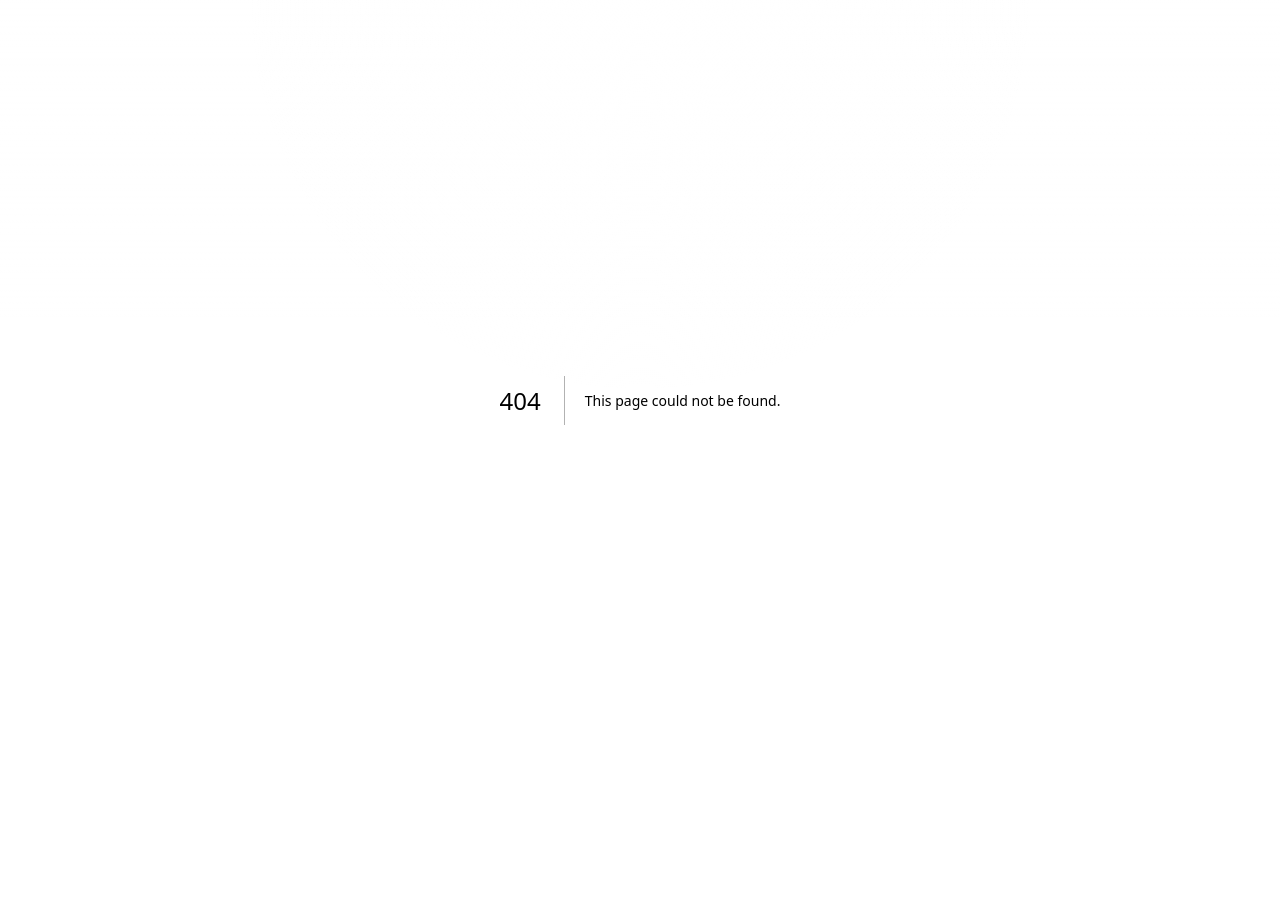
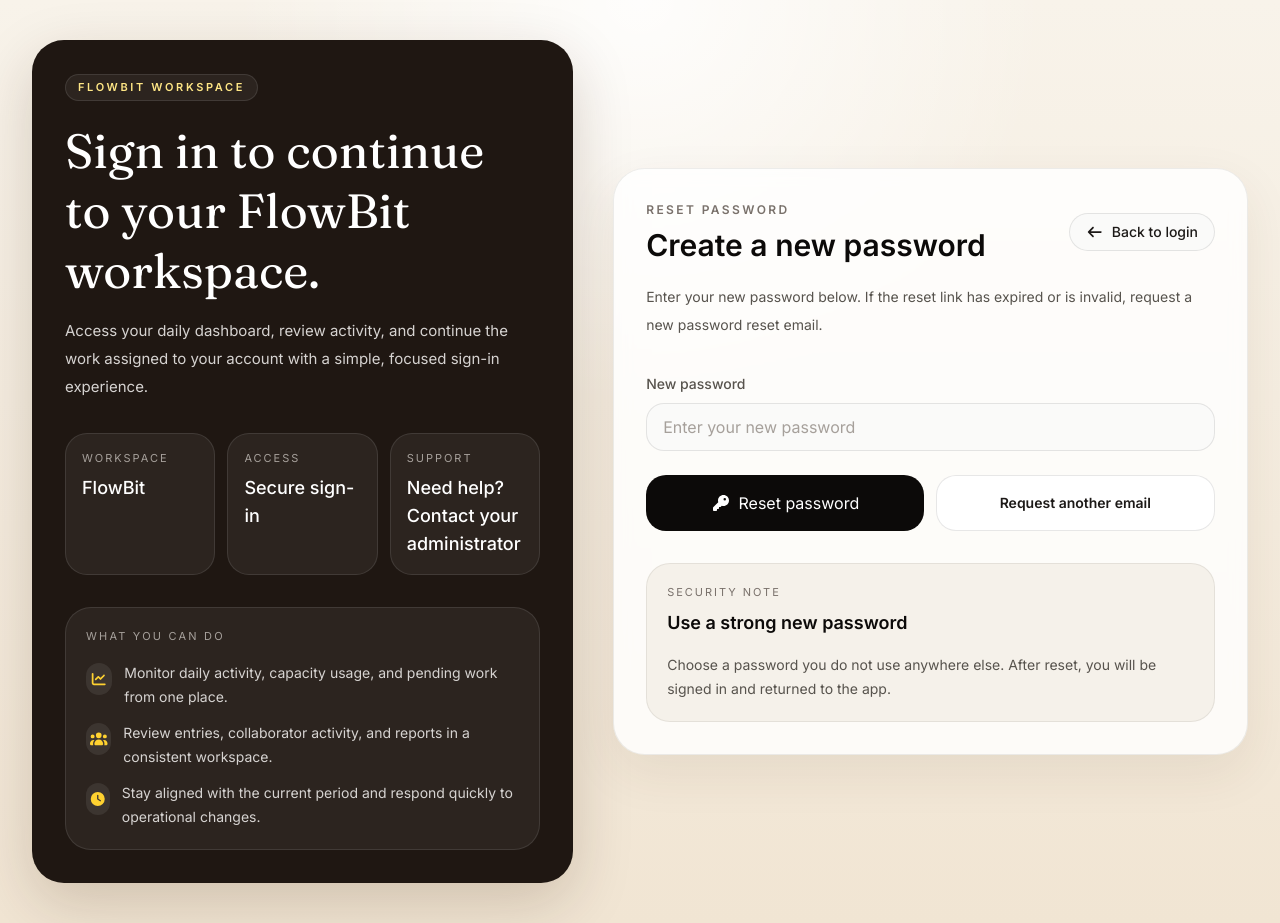
Before and after one commit to dana-khaing/FlowBit_Capacity-Based-Numeric-Transaction-Management-System, a Next.js app in the folder flowbit-frontend/: page /reset-password in a window 1280 px wide. Before the commit this address had no page. Before the commit the page ends 800 px from the top, so only its background shows below. Built offline with nearby package versions, Linux system fonts and the light colour scheme.

Commit message:
Connect password recovery flows to backend

```diff
--- /dev/null
+++ b/flowbit-frontend/src/app/reset-password/page.tsx
@@ -0,0 +1,14 @@
+import { ResetPasswordPage } from "@/components/auth/reset-password-page";
+
+type ResetPasswordRouteProps = {
+  searchParams: Promise<{
+    selector?: string;
+    token?: string;
+  }>;
+};
+
+export default async function ResetPasswordRoute({ searchParams }: ResetPasswordRouteProps) {
+  const params = await searchParams;
+
+  return <ResetPasswordPage selector={params.selector || ""} token={params.token || ""} />;
+}
--- a/flowbit-frontend/src/components/auth/forgot-password-form-card.tsx
+++ b/flowbit-frontend/src/components/auth/forgot-password-form-card.tsx
@@ -1,11 +1,13 @@
 "use client";
 
+import { useState } from "react";
 import Link from "next/link";
 import { FontAwesomeIcon } from "@fortawesome/react-fontawesome";
 import { faArrowLeft, faEnvelope } from "@fortawesome/free-solid-svg-icons";
 import { AuthInput } from "./auth-input";
 import { Button } from "@/components/ui/button";
 import { Card, CardContent } from "@/components/ui/card";
+import { requestPasswordReset } from "@/lib/auth-client";
 
 const recoveryNotes = [
   "Enter the email address linked to your account.",
@@ -14,6 +16,26 @@ const recoveryNotes = [
 ];
 
 export function ForgotPasswordFormCard() {
+  const [email, setEmail] = useState("");
+  const [message, setMessage] = useState("");
+  const [errorMessage, setErrorMessage] = useState("");
+  const [isSubmitting, setIsSubmitting] = useState(false);
+
+  async function handlePasswordReset() {
+    setErrorMessage("");
+    setMessage("");
+    setIsSubmitting(true);
+
+    try {
+      const response = await requestPasswordReset(email);
+      setMessage(response.message);
+    } catch (error) {
+      setErrorMessage(error instanceof Error ? error.message : "Unable to request password reset.");
+    } finally {
+      setIsSubmitting(false);
+    }
+  }
+
   return (
     <Card className="mt-5 bg-white/82 p-5 shadow-[0_18px_50px_rgba(73,52,26,0.08)] backdrop-blur sm:p-8 lg:mt-0 lg:w-[54%]">
       <div className="flex items-center justify-between gap-3">
@@ -36,13 +58,33 @@ export function ForgotPasswordFormCard() {
       </p>
 
       <div className="mt-8">
-        <AuthInput label="Email address" type="text" placeholder="Enter your email address" />
+        <AuthInput
+          label="Email address"
+          type="text"
+          placeholder="Enter your email address"
+          name="email"
+          autoComplete="email"
+          value={email}
+          onChange={(event) => setEmail(event.target.value)}
+        />
       </div>
 
+      {message ? (
+        <div className="mt-6 rounded-[20px] border border-emerald-200 bg-emerald-50 px-4 py-3 text-sm text-emerald-900">
+          {message}
+        </div>
+      ) : null}
+
+      {errorMessage ? (
+        <div className="mt-6 rounded-[20px] border border-red-200 bg-red-50 px-4 py-3 text-sm text-red-900">
+          {errorMessage}
+        </div>
+      ) : null}
+
       <div className="mt-6 flex flex-col gap-3 sm:flex-row">
-        <Button className="flex-1" size="lg">
+        <Button className="flex-1" size="lg" onClick={handlePasswordReset} disabled={isSubmitting}>
           <FontAwesomeIcon icon={faEnvelope} className="h-4 w-4" />
-          Send recovery email
+          {isSubmitting ? "Sending..." : "Send recovery email"}
         </Button>
         <Link
           href="/login"
--- /dev/null
+++ b/flowbit-frontend/src/components/auth/reset-password-form-card.tsx
@@ -0,0 +1,116 @@
+"use client";
+
+import { useEffect, useState } from "react";
+import { useRouter } from "next/navigation";
+import Link from "next/link";
+import { FontAwesomeIcon } from "@fortawesome/react-fontawesome";
+import { faArrowLeft, faKey } from "@fortawesome/free-solid-svg-icons";
+import { AuthInput } from "./auth-input";
+import { Button } from "@/components/ui/button";
+import { Card, CardContent } from "@/components/ui/card";
+import { KEEP_SIGNED_IN_KEY } from "@/lib/auth";
+import { resetPassword } from "@/lib/auth-client";
+
+type ResetPasswordFormCardProps = {
+  selector: string;
+  token: string;
+};
+
+export function ResetPasswordFormCard({ selector, token }: ResetPasswordFormCardProps) {
+  const router = useRouter();
+  const [newPassword, setNewPassword] = useState("");
+  const [message, setMessage] = useState("");
+  const [errorMessage, setErrorMessage] = useState("");
+  const [isSubmitting, setIsSubmitting] = useState(false);
+  const [keepSignedIn, setKeepSignedIn] = useState(false);
+
+  useEffect(() => {
+    if (typeof window !== "undefined") {
+      setKeepSignedIn(window.localStorage.getItem(KEEP_SIGNED_IN_KEY) === "true");
+    }
+  }, []);
+
+  async function handleResetPassword() {
+    setErrorMessage("");
+    setMessage("");
+    setIsSubmitting(true);
+
+    try {
+      await resetPassword({ selector, token, new_password: newPassword }, keepSignedIn);
+      setMessage("Password reset successfully. Redirecting to your workspace...");
+      router.push("/");
+      router.refresh();
+    } catch (error) {
+      setErrorMessage(error instanceof Error ? error.message : "Unable to reset password.");
+    } finally {
+      setIsSubmitting(false);
+    }
+  }
+
+  return (
+    <Card className="mt-5 bg-white/82 p-5 shadow-[0_18px_50px_rgba(73,52,26,0.08)] backdrop-blur sm:p-8 lg:mt-0 lg:w-[54%]">
+      <div className="flex items-center justify-between gap-3">
+        <div>
+          <p className="text-[12px] font-semibold uppercase tracking-[0.2em] text-stone-500">Reset Password</p>
+          <h2 className="mt-2 text-3xl font-semibold text-stone-950">Create a new password</h2>
+        </div>
+        <Link
+          href="/login"
+          className="inline-flex items-center gap-2 rounded-full border border-stone-900/10 bg-stone-50 px-4 py-2 text-sm font-medium text-stone-600"
+        >
+          <FontAwesomeIcon icon={faArrowLeft} className="h-3.5 w-3.5" />
+          Back to login
+        </Link>
+      </div>
+
+      <p className="mt-5 max-w-2xl text-sm leading-7 text-stone-600">
+        Enter your new password below. If the reset link has expired or is invalid, request a new password reset email.
+      </p>
+
+      <div className="mt-8">
+        <AuthInput
+          label="New password"
+          type="password"
+          placeholder="Enter your new password"
+          value={newPassword}
+          onChange={(event) => setNewPassword(event.target.value)}
+        />
+      </div>
+
+      {message ? (
+        <div className="mt-6 rounded-[20px] border border-emerald-200 bg-emerald-50 px-4 py-3 text-sm text-emerald-900">
+          {message}
+        </div>
+      ) : null}
+
+      {errorMessage ? (
+        <div className="mt-6 rounded-[20px] border border-red-200 bg-red-50 px-4 py-3 text-sm text-red-900">
+          {errorMessage}
+        </div>
+      ) : null}
+
+      <div className="mt-6 flex flex-col gap-3 sm:flex-row">
+        <Button className="flex-1" size="lg" onClick={handleResetPassword} disabled={isSubmitting}>
+          <FontAwesomeIcon icon={faKey} className="h-4 w-4" />
+          {isSubmitting ? "Resetting..." : "Reset password"}
+        </Button>
+        <Link
+          href="/forgot-password"
+          className="inline-flex flex-1 items-center justify-center rounded-[20px] border border-stone-900/10 bg-white px-5 py-4 text-sm font-semibold text-stone-700 transition hover:bg-stone-50"
+        >
+          Request another email
+        </Link>
+      </div>
+
+      <Card className="mt-8 rounded-[24px] bg-[#f5f1ea]">
+        <CardContent className="p-5">
+          <p className="text-[11px] uppercase tracking-[0.18em] text-stone-500">Security Note</p>
+          <h3 className="mt-2 text-lg font-semibold text-stone-950">Use a strong new password</h3>
+          <p className="mt-4 text-sm leading-6 text-stone-600">
+            Choose a password you do not use anywhere else. After reset, you will be signed in and returned to the app.
+          </p>
+        </CardContent>
+      </Card>
+    </Card>
+  );
+}
--- /dev/null
+++ b/flowbit-frontend/src/components/auth/reset-password-page.tsx
@@ -0,0 +1,15 @@
+import { AuthShell } from "./auth-shell";
+import { ResetPasswordFormCard } from "./reset-password-form-card";
+
+type ResetPasswordPageProps = {
+  selector: string;
+  token: string;
+};
+
+export function ResetPasswordPage({ selector, token }: ResetPasswordPageProps) {
+  return (
+    <AuthShell>
+      <ResetPasswordFormCard selector={selector} token={token} />
+    </AuthShell>
+  );
+}
```
